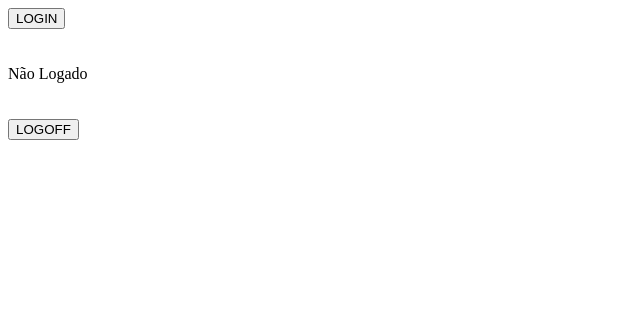
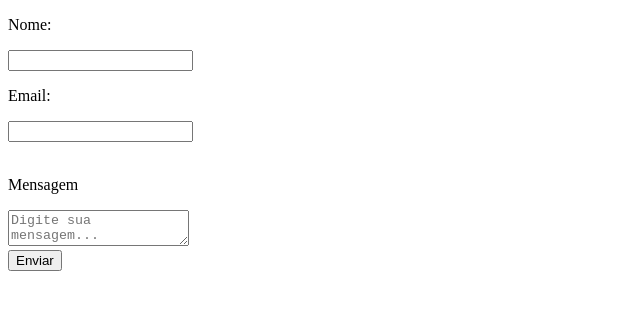
Before and after one commit to thePaulCode/cursoreact, a React (Create React App) app: page / in a window 1280 px wide. Shown: the top 310 px of the page, without its empty margins (0-640 px from the left). Built offline with nearby package versions, Linux system fonts and the light colour scheme.

Commit message:
formulario com useState

```diff
--- a/src/App.tsx
+++ b/src/App.tsx
@@ -1,72 +1,53 @@
-import Topo from './components/Topo';
-import Lateral from './components/Lateral';
-import Autor from './components/Autor';
-import Conteudo from './components/Conteudo';
-import Titulo from './components/Titulo';
-import Subtitulo from './components/Subtitulo';
-import React, {useState} from 'react';
+import React, { FormEvent, useState } from "react";
 
-function App(){
+function App() {
 
-  const [login, setLogin] = useState("Não Logado");
+  const [nome, setNome] = useState("");
+  const [email, setEmail] = useState('');
+  const [mensagem, setMensagem] = useState('');
+
+  function handleSubmit(e: React.FormEvent){
+    e.preventDefault();
+    console.log(nome, email, mensagem);
+  }
 
 
-  return(
+  return (
     <>
-      <button onClick={()=>{setLogin("Logado")}}>
-        LOGIN
-      </button>
+      <form onSubmit={handleSubmit}>
+        <p>Nome:</p>
+        <input
+          type="text"
+          required
+          onChange={(e)=>{setNome(e.target.value)}}
+          value={nome}
+        />
+        <br />
+        <p>Email:</p>
+        <input
+          type="text"
+          required
+          onChange={(e)=>{setEmail(e.target.value)}}
+          value={email}
+        />
 
+        <br />
+        <br />
+        <p>Mensagem</p>
+        <textarea
+          required
+          name=""
+          id=""
+          placeholder="Digite sua mensagem..."
+          onChange={(e)=>{setMensagem(e.target.value)}}
 
-      <br />
-      <br />
-      <br />
-      {login}
-
-      <br />
-      <br />
-      <br />
-      <button onClick={()=>{setLogin("Não Logado")}}>
-        LOGOFF
-      </button>
-
-
+        >{mensagem}</textarea>
+        <br />
+        <button type="submit">Enviar</button>
+      </form>
 
     </>
   );
 }
 
-/* function App() {
-  const name: string = "Paul"
-  function tecladoAtividade(){
-    alert('Digitou...');
-  }
-
-  function comprar(){
-    alert("Finalizar compras do carrinho.");
-  }
-  return (
-    <div >
-
-      <Topo />
-      <br />
-      <Lateral />
-      <Autor name="Stll" last_name="Snts" age={34}/>
-      <Titulo />
-      <Subtitulo />
-      <Conteudo />
-      <br />
-      Olá, {name}!!!
-      <br />
-      <br />
-      <button onClick={()=>comprar()}>
-        Comprar
-      </button>
-      <br />
-      <br />
-      <input type="text" onChange={() => tecladoAtividade()}/>
-    </div>
-  );
-} */
-
 export default App;
```
